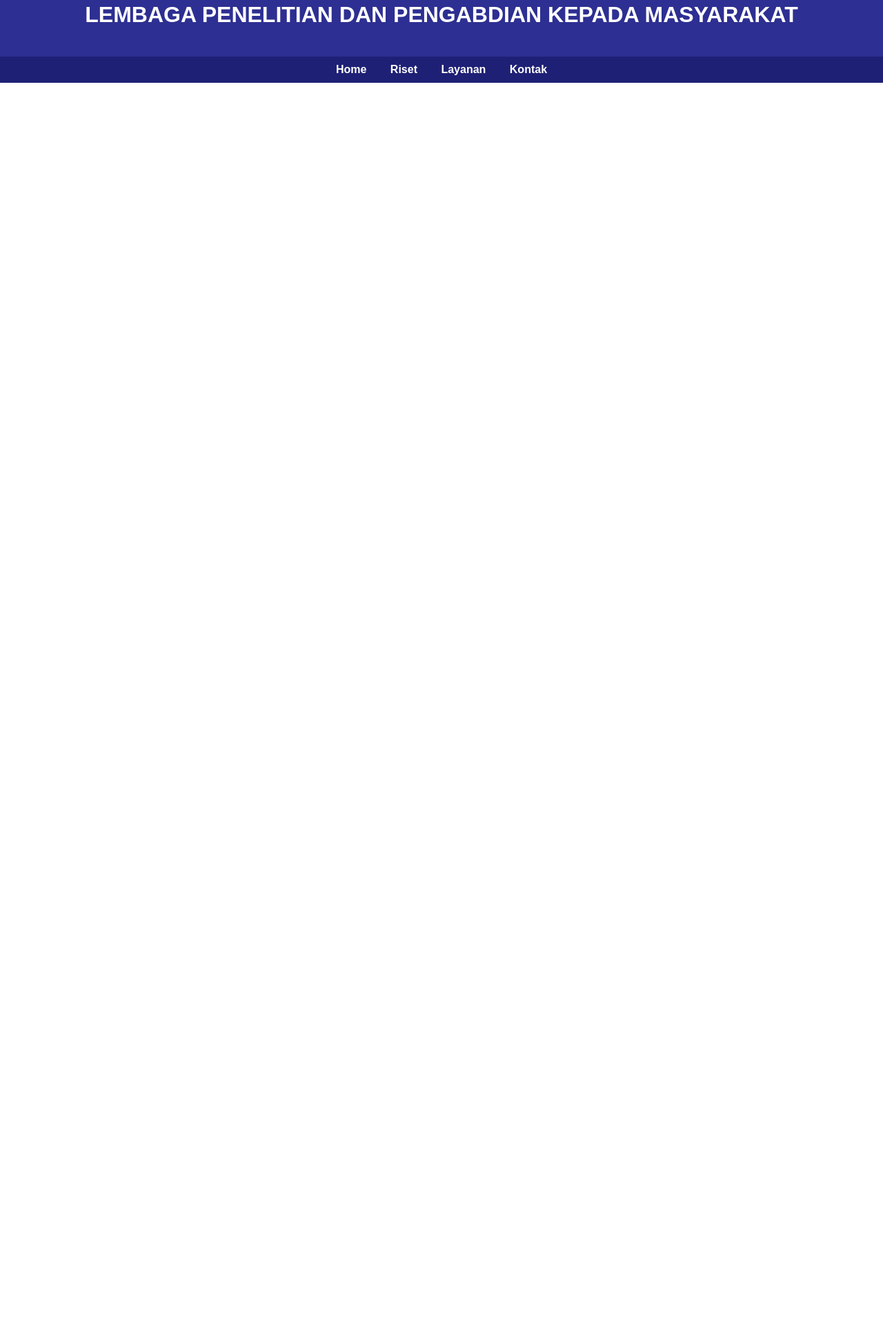
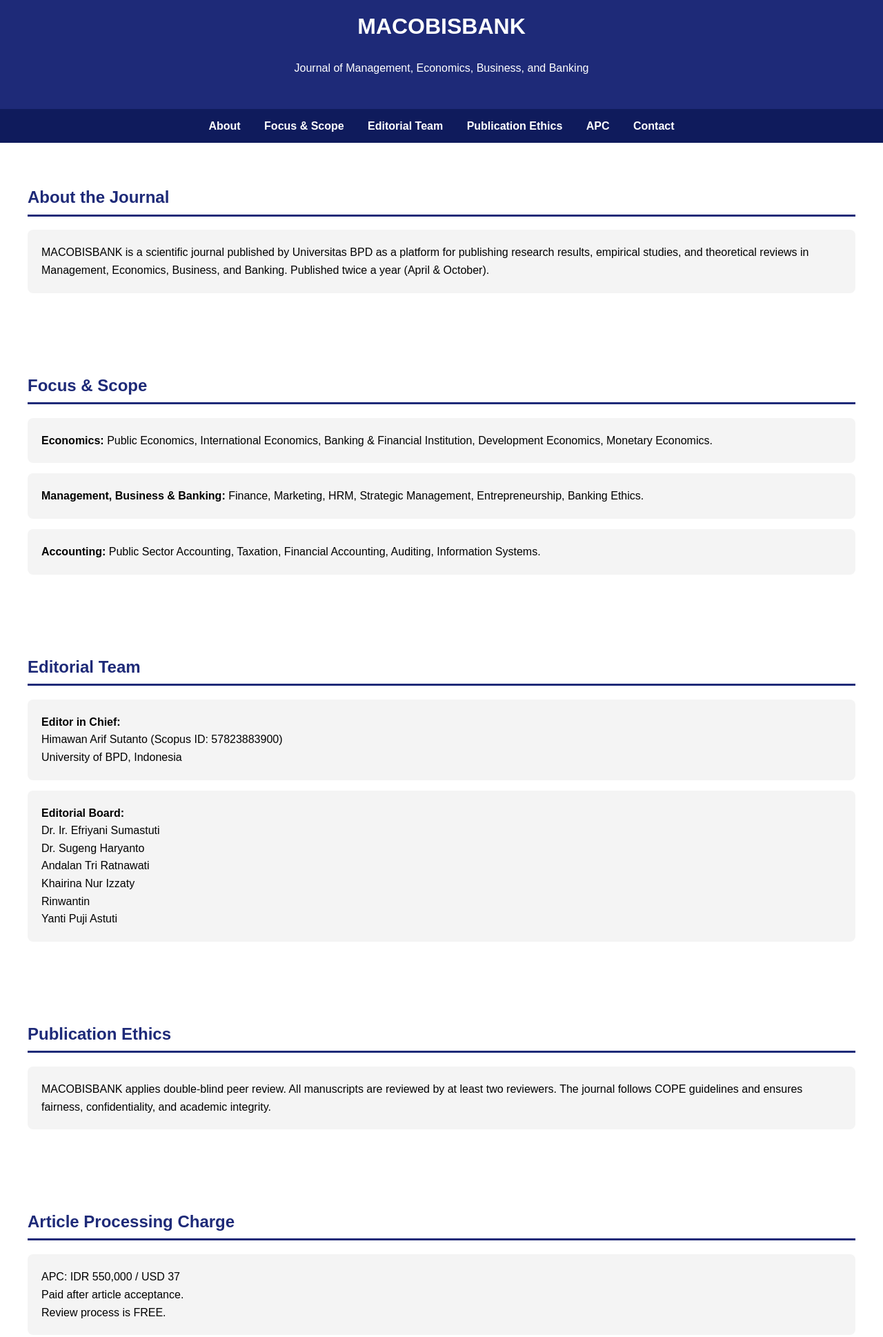
Before and after one commit to ayayeyoo/website-lri, a plain HTML site: page index.html in a window 1280 px wide. Shown: the part 38-1976 px from the top of the page at 69% size. Before the commit the page ends 800 px from the top, so only its background shows below. Drawn offline with Linux system fonts and the light colour scheme.

Commit message:
Add files via upload

```diff
--- a/index.html
+++ b/index.html
@@ -1,24 +1,25 @@
 <!DOCTYPE html>
 <html>
 <head>
-    <title>Lembaga Penelitian dan Pengabdian kepada Masyarakat</title>
-
+    <title>MACOBISBANK Journal</title>
+    <meta charset="UTF-8">
     <style>
         body {
             margin: 0;
             font-family: Arial, sans-serif;
+            line-height: 1.6;
         }
 
         header {
-            background-color: #2d2f92;
+            background: #1e2a78;
             color: white;
-            padding: 20px;
+            padding: 30px;
             text-align: center;
         }
 
         nav {
-            background-color: #1e2075;
-            padding: 10px;
+            background: #0f1b5c;
+            padding: 12px;
             text-align: center;
         }
 
@@ -30,34 +31,126 @@
         }
 
         section {
-            padding: 50px;
-            text-align: center;
+            padding: 40px;
+        }
+
+        h2 {
+            color: #1e2a78;
+            border-bottom: 3px solid #1e2a78;
+            padding-bottom: 5px;
         }
 
         .box {
-            display: inline-block;
-            width: 200px;
+            background: #f4f4f4;
             padding: 20px;
-            margin: 15px;
-            background-color: #f4f4f4;
-            border-radius: 10px;
+            margin: 15px 0;
+            border-radius: 8px;
         }
 
+        footer {
+            background: #1e2a78;
+            color: white;
+            text-align: center;
+            padding: 20px;
+        }
     </style>
 </head>
 
 <body>
 
 <header>
-    <h1>LEMBAGA PENELITIAN DAN PENGABDIAN KEPADA MASYARAKAT</h1>
+    <h1>MACOBISBANK</h1>
+    <p>Journal of Management, Economics, Business, and Banking</p>
 </header>
 
 <nav>
-    <a href="#">Home</a>
-    <a href="#">Riset</a>
-    <a href="#">Layanan</a>
-    <a href="#">Kontak</a>
+    <a href="#about">About</a>
+    <a href="#scope">Focus & Scope</a>
+    <a href="#editorial">Editorial Team</a>
+    <a href="#ethics">Publication Ethics</a>
+    <a href="#apc">APC</a>
+    <a href="#contact">Contact</a>
 </nav>
 
-<section>
-    <h2>
+<section id="about">
+    <h2>About the Journal</h2>
+    <div class="box">
+        MACOBISBANK is a scientific journal published by Universitas BPD
+        as a platform for publishing research results, empirical studies,
+        and theoretical reviews in Management, Economics, Business, and Banking.
+        Published twice a year (April & October).
+    </div>
+</section>
+
+<section id="scope">
+    <h2>Focus & Scope</h2>
+    <div class="box">
+        <b>Economics:</b> Public Economics, International Economics,
+        Banking & Financial Institution, Development Economics, Monetary Economics.
+    </div>
+
+    <div class="box">
+        <b>Management, Business & Banking:</b> Finance, Marketing, HRM,
+        Strategic Management, Entrepreneurship, Banking Ethics.
+    </div>
+
+    <div class="box">
+        <b>Accounting:</b> Public Sector Accounting, Taxation,
+        Financial Accounting, Auditing, Information Systems.
+    </div>
+</section>
+
+<section id="editorial">
+    <h2>Editorial Team</h2>
+    <div class="box">
+        <b>Editor in Chief:</b><br>
+        Himawan Arif Sutanto (Scopus ID: 57823883900)<br>
+        University of BPD, Indonesia
+    </div>
+
+    <div class="box">
+        <b>Editorial Board:</b><br>
+        Dr. Ir. Efriyani Sumastuti<br>
+        Dr. Sugeng Haryanto<br>
+        Andalan Tri Ratnawati<br>
+        Khairina Nur Izzaty<br>
+        Rinwantin<br>
+        Yanti Puji Astuti
+    </div>
+</section>
+
+<section id="ethics">
+    <h2>Publication Ethics</h2>
+    <div class="box">
+        MACOBISBANK applies double-blind peer review.
+        All manuscripts are reviewed by at least two reviewers.
+        The journal follows COPE guidelines and ensures fairness,
+        confidentiality, and academic integrity.
+    </div>
+</section>
+
+<section id="apc">
+    <h2>Article Processing Charge</h2>
+    <div class="box">
+        APC: IDR 550,000 / USD 37<br>
+        Paid after article acceptance.<br>
+        Review process is FREE.
+    </div>
+</section>
+
+<section id="contact">
+    <h2>Contact</h2>
+    <div class="box">
+        Universitas BPD<br>
+        Jl. Soekarno Hatta No. 88<br>
+        Semarang, Indonesia<br>
+        Email: jeconbank@gmail.com
+    </div>
+</section>
+
+<footer>
+    © 2026 MACOBISBANK Journal | Universitas BPD
+</footer>
+
+</body>
+</html>
```
